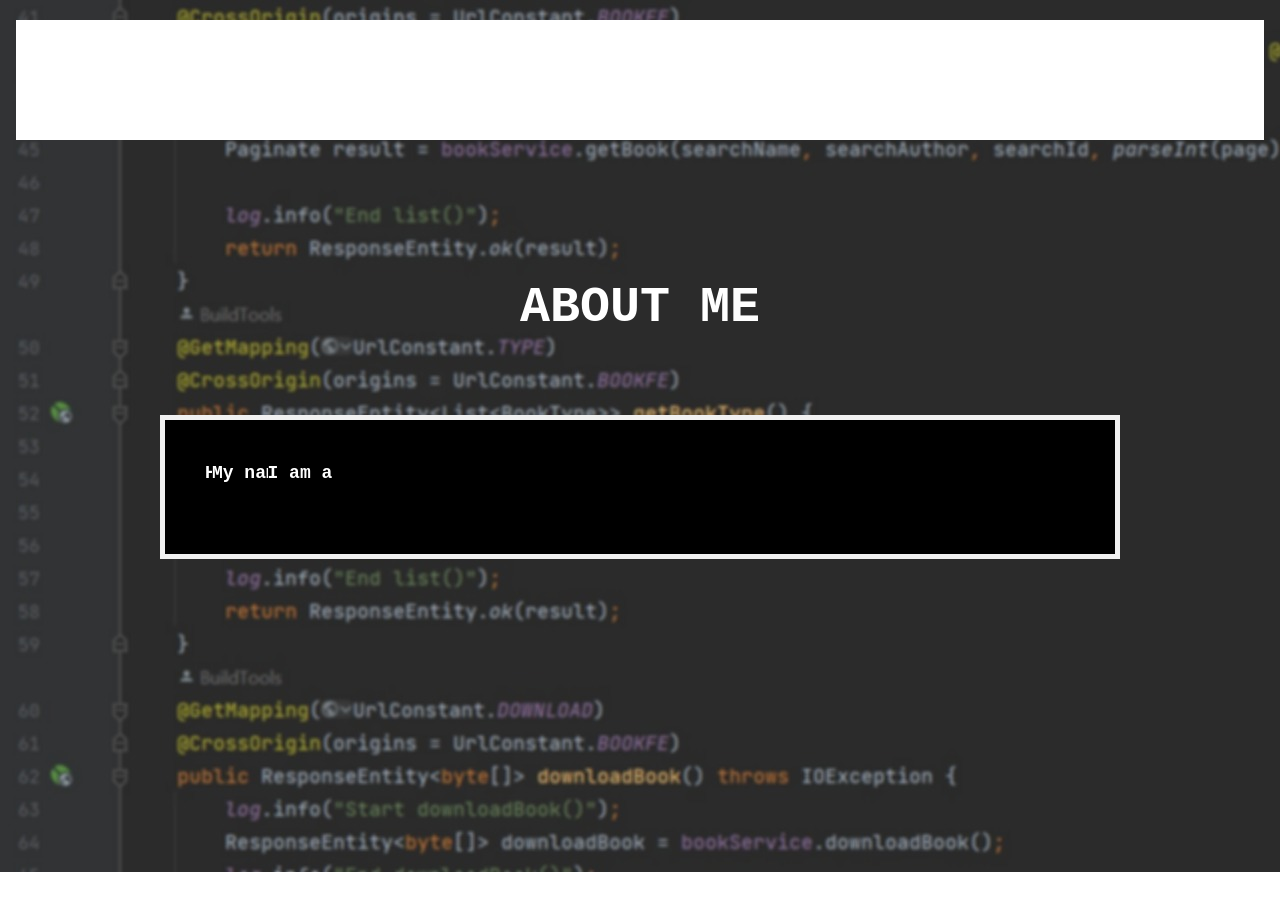
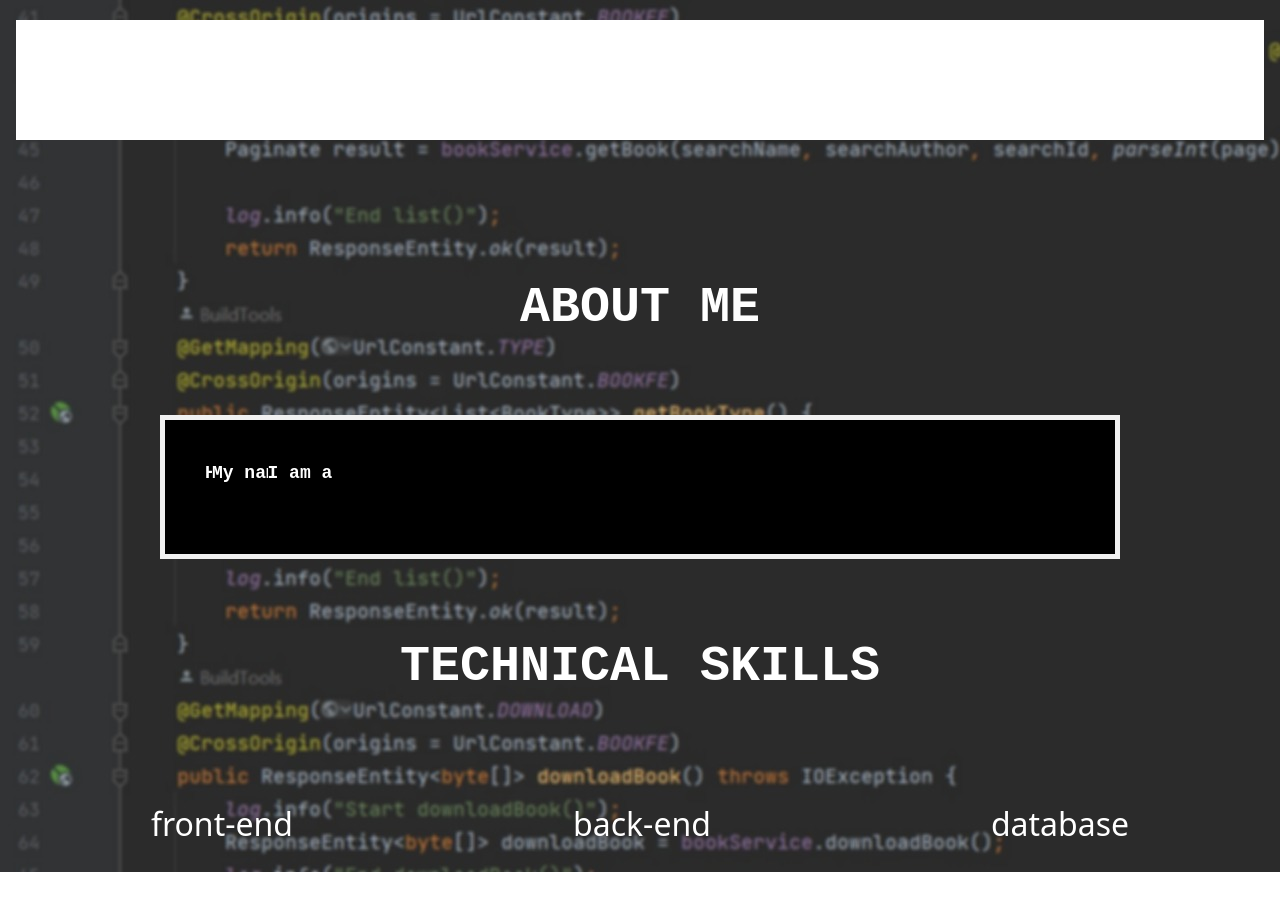
Before and after one commit to Quan-Trancs/portfolioo, a Nuxt app: page / in a window 1280 px wide. Shown: the top 910 px of the page. Built offline with nearby package versions, Linux system fonts and the light colour scheme.

Commit message:
add technical skills section [QuanTran]

```diff
--- a/components/layouts/TheBody.vue
+++ b/components/layouts/TheBody.vue
@@ -5,9 +5,22 @@
 <template>
   <div class="h-full">
     <AboutMe></AboutMe>
+    <Skills></Skills>
   </div>
 </template>
 
-<style scoped>
-
+<style>
+.sectionTitle {
+  color: white;
+  font-weight: bold;
+  font-size: 50px;
+  margin: auto;
+  margin-top: 70px;
+  margin-bottom: 70px;
+  left: 50%;
+  z-index: 2;
+  width: 75%;
+  text-align: center;
+  font-family:monospace
+}
 </style>
--- a/components/sections/AboutMe.vue
+++ b/components/sections/AboutMe.vue
@@ -20,19 +20,6 @@
 </template>
 
 <style scoped>
-.sectionTitle {
-  color: white;
-  font-weight: bold;
-  font-size: 50px;
-  margin: auto;
-  margin-top: 70px;
-  margin-bottom: 70px;
-  left: 50%;
-  z-index: 2;
-  width: 75%;
-  text-align: center;
-  font-family:monospace
-}
 .commandContainer {
   background-color: rgba(0,0,0); /* Black w/opacity/see-through */
   color: white;
--- /dev/null
+++ b/components/sections/Skills.vue
@@ -0,0 +1,36 @@
+<script setup>
+</script>
+
+<template>
+  <div>
+    <div class="sectionTitle">TECHNICAL SKILLS</div>
+    <div class="skillList">
+      <button>front-end</button>
+      <button>back-end</button>
+      <button>database</button>
+    </div>
+  </div>
+</template>
+
+<style scoped>
+.skillList {
+  display: flex;
+  justify-content: center;
+  height: 100px;
+  font-size: 0.875rem; /* 14px */
+  line-height: 1.25rem; /* 20px */
+}
+.skillList button {
+  background: none;
+  border: none;
+  color: white;
+  font-size: 32px;
+  margin-inline: 140px;
+}
+.skillList button:hover{
+  border: 10px solid green;
+}
+.skillList button:focus{
+  border: 10px solid white;
+}
+</style>
--- a/package.json
+++ b/package.json
@@ -19,6 +19,7 @@
     "@tailwindcss/forms": "^0.5.4",
     "core-js": "^3.25.3",
     "nuxt": "^2.15.8",
+    "tailwind": "^4.0.0",
     "tailwindcss": "^3.3.3",
     "vue": "^2.7.10",
     "vue-server-renderer": "^2.7.10",
```
Also changed, not shown: 1 other file (tests, documents, lock files or other folders).
